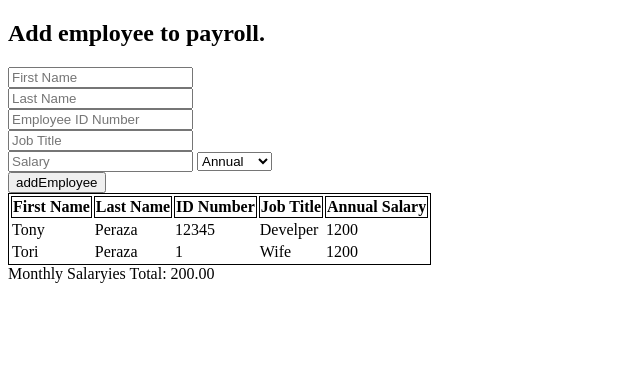
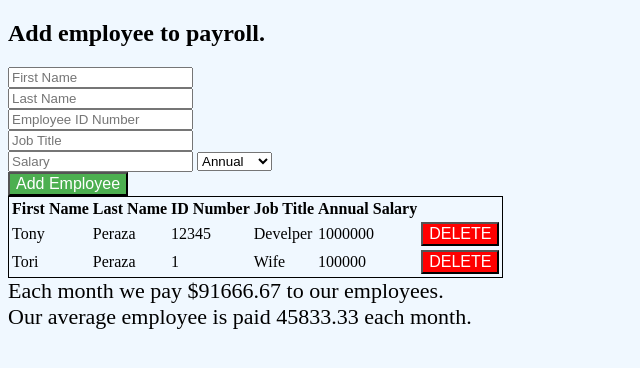
Before and after one commit to tony2times2times/weekendOneSalaryCalculator, a plain HTML site: page index.html in a window 1280 px wide. Shown: the whole page, without its empty margins (0-640 px from the left). Drawn offline with Linux system fonts and the light colour scheme.

Commit message:
added the ability to delete employees and added styling

```diff
--- a/index.html
+++ b/index.html
@@ -18,7 +18,7 @@
     <option>Monthly</option>
     <option>Biweekly</option>
   </select><br>
-  <button onclick="addEmployee()">addEmployee</button>
+  <button onclick="addEmployee()">Add Employee</button>
   <br>
   <table id='employeeRoster'>
     <tr>
--- a/scripts.js
+++ b/scripts.js
@@ -3,9 +3,9 @@
 
 //Global Variables
 var fubar = true;
-//test object displayed with alphabetical properties
-var employees=[{annualSalary:1200.00, firstName:'Tony', idNumber:12345, jobTitle:'Develper', lastName:'Peraza'},
-                {annualSalary:1200.00, firstName:'Tori', idNumber:1, jobTitle:'Wife', lastName:'Peraza'} ];
+//test objects displayed with alphabetical properties
+var employees=[{annualSalary:1000000.00, firstName:'Tony', idNumber:12345, jobTitle:'Develper', lastName:'Peraza'},
+                {annualSalary:100000.00, firstName:'Tori', idNumber:1, jobTitle:'Wife', lastName:'Peraza'} ];
 var count = 0;
 
 var monthlyToAnnual= function(pay){
@@ -32,7 +32,35 @@ var clearBoxes = function(){
   document.getElementById( 'salary' ).value = '';
 };
 
-var printEmployees = function(){
+var totalSalary = function () {
+  if (fubar) {console.log("Total salary is now being calculated");}
+  var annualPayOut = 0;
+  for (var i = 0; i < employees.length; i++) {
+    var pay = makeCents(employees[i].annualSalary);
+    console.log(employees[i].firstName + ' makes ' + pay);
+    annualPayOut = (parseFloat(annualPayOut) +  parseFloat(pay));
+    console.log("annual pay out is :", annualPayOut);
+  }
+  var monthlyPayOut = makeCents(annualPayOut)/12;
+  document.getElementById('monthlyTotal').innerHTML= "Each month we pay $" + makeCents(monthlyPayOut) + " to our employees. <br> Our average employee is paid " + makeCents(monthlyPayOut/count) + ' each month.';
+}
+
+
+var remove = function (index) {
+  if (fubar) { ("Now removing:",employees[index].firstName, employees[index].lastName)}
+  employees.splice(index, 1);
+  //reset the employee roster table
+  document.getElementById('employeeRoster').innerHTML= "<tr> <th>First Name</th> <th>Last Name</th> <th>ID Number</th> <th>Job Title</th> <th>Annual Salary</th> </tr>";
+  //reset global variable for count
+  count = 0;
+  //reprint the employee array to the roster
+  printEmployees()
+  totalSalary()
+
+};
+
+
+function printEmployees(){
   if (fubar) { console.log('Now printing the employee roster.');}
   var div = document.getElementById('employeeRoster');
   for (count; count < employees.length; count++) {
@@ -43,31 +71,19 @@ var printEmployees = function(){
     var cell2 = row.insertCell(2);
     var cell3 = row.insertCell(3);
     var cell4 = row.insertCell(4);
+    var cell5 = row.insertCell(5);
 
     cell0.innerHTML = employees[count].firstName;
     cell1.innerHTML = employees[count].lastName;
     cell2.innerHTML = employees[count].idNumber;
     cell3.innerHTML = employees[count].jobTitle;
     cell4.innerHTML = employees[count].annualSalary;
-
+    cell5.innerHTML = ('<button class="del" onclick="remove(' + count + ')">' + 'DELETE' + '</button>');
 
   }
 };
 
-var totalSalary = function () {
-  if (fubar) {console.log("Total salary is now being calculated");}
-  var annualPayOut = 0;
-  for (var i = 0; i < employees.length; i++) {
-    var pay = makeCents(employees[i].annualSalary);
-    console.log(employees[i].firstName + ' makes ' + pay);
-    annualPayOut = (parseFloat(annualPayOut) +  parseFloat(pay));
-    console.log("annual pay out is :", annualPayOut);
-  }
-  var monthlyPayOut = makeCents(annualPayOut)/12;
-  document.getElementById('monthlyTotal').innerHTML= "Monthly Salaryies Total: "+ makeCents(monthlyPayOut);
-}
-
-var addEmployee = function(){
+function addEmployee(){
   if (fubar) {console.log('addEmployee function running');}
   //get local variables from user input
   var fNameIn = document.getElementById( 'fName' ).value;
--- a/styles.css
+++ b/styles.css
@@ -1,4 +1,22 @@
-table, th, tr {
+table {
   border: 1px solid black;
   margin: 0;
 }
+button {
+    background-color: #4CAF50; /* Green */
+    color: white;
+    text-decoration: bold;
+    font-size: 16px;
+}
+
+.del {
+  background-color: red;
+}
+
+body {
+background-color: AliceBlue;
+}
+
+#monthlyTotal {
+    font-size: 22px;
+}
```
